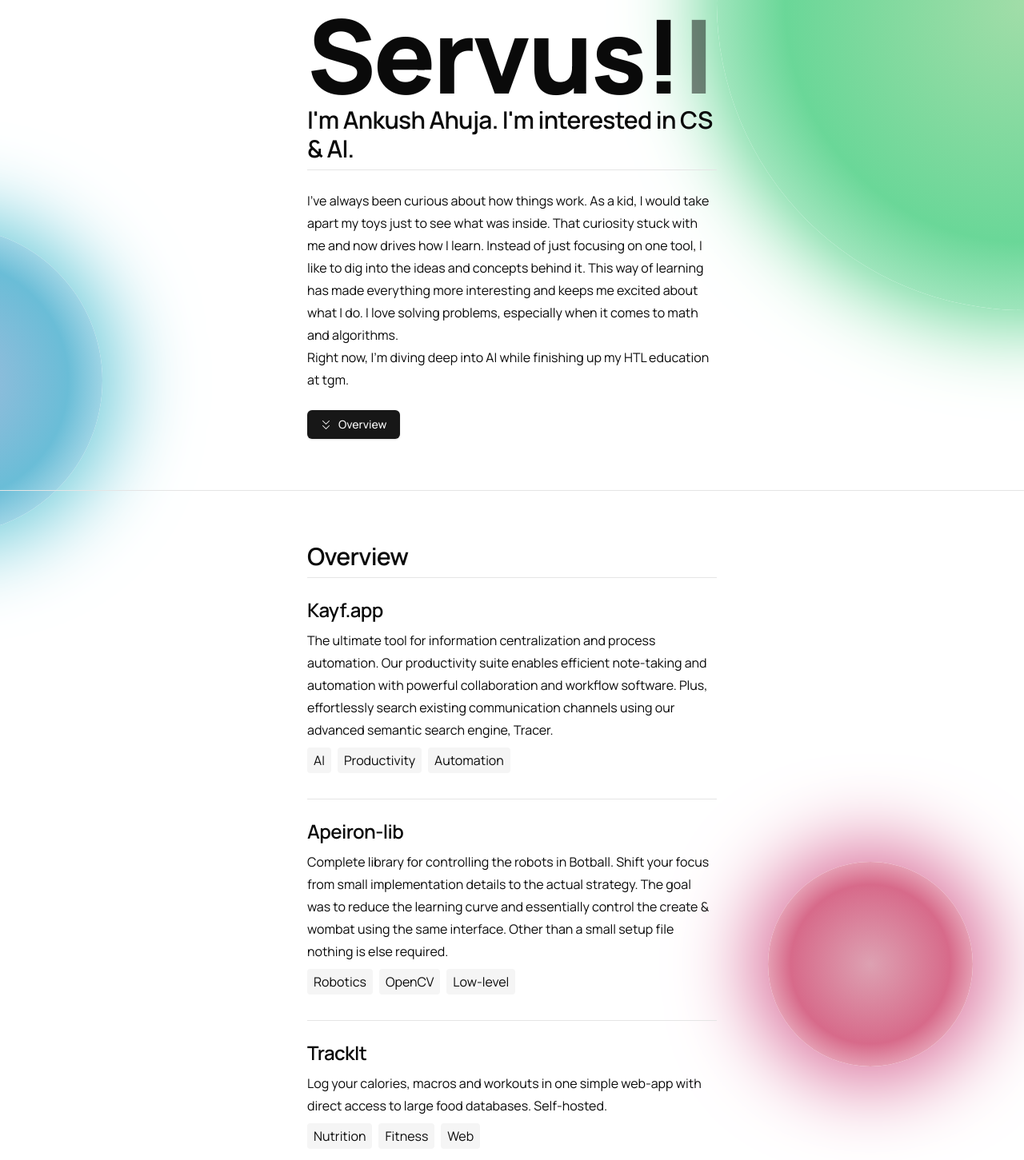
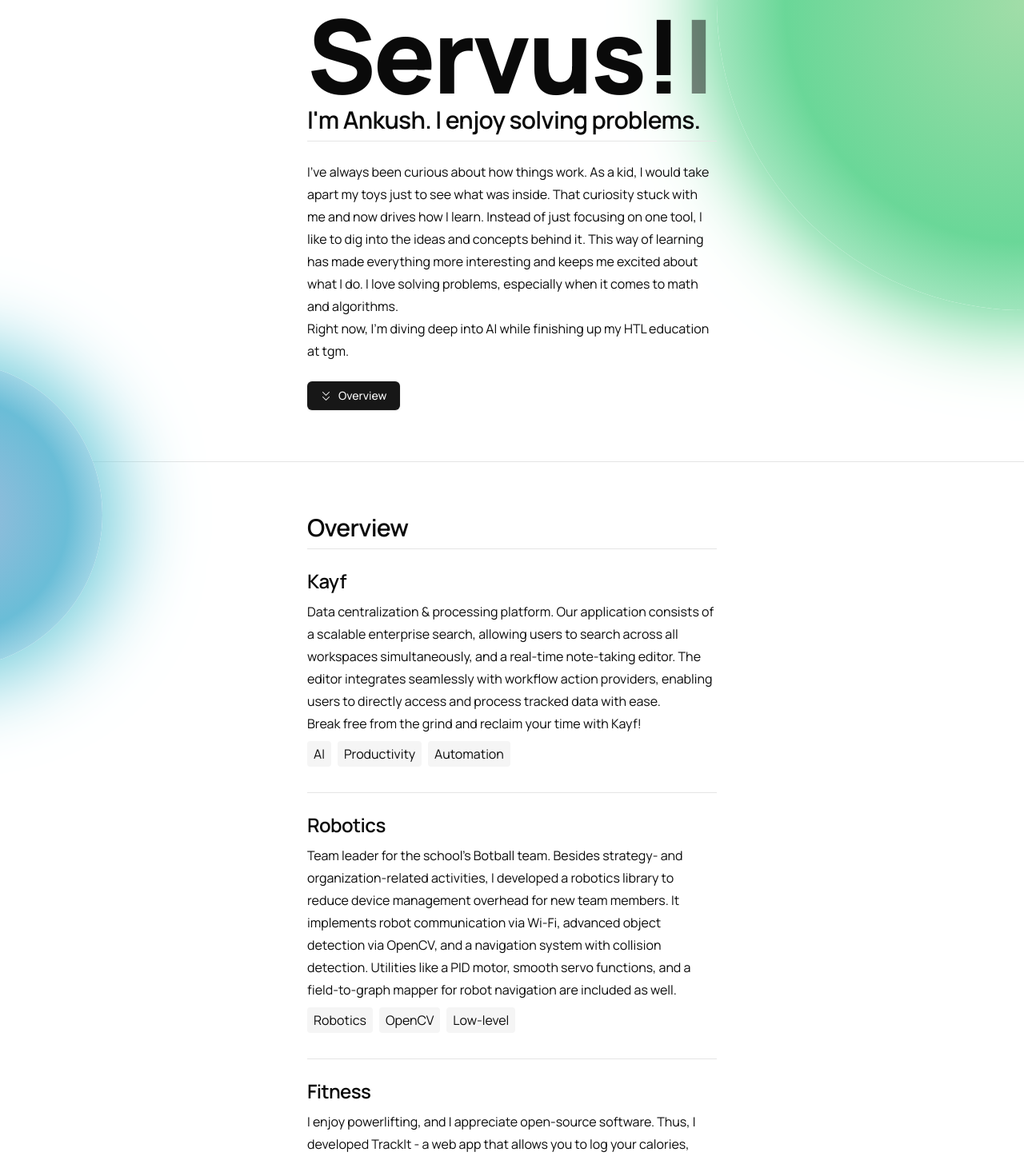
Before and after one commit to aa-irsya/ahujaankush.github.io, a Next.js app: page / in a window 1280 px wide. Shown: the part 140-1591 px from the top of the page at 80% size. Built offline with nearby package versions, Linux system fonts and the light colour scheme.

Commit message:
More circles and better descriptions

```diff
--- a/src/app/(main)/education/page.tsx
+++ b/src/app/(main)/education/page.tsx
@@ -10,7 +10,9 @@
 
 const institutions = [{
     title: "tgm - Die Schule der Technik",
-  description: "Specializing in data science and artificial intelligence within the department of information technology. Led the Botball team and actively participated in Olympiads and coding contests. Elected as Second Vice Student representative, SGA member, and Class Representative. Member of the school's taskforce. Responsible for the evacuation of students in case of an emergency as a member of the Fire Preventation Team. Diploma thesis: kayf.app/tracer, building a scalable semantic enterprise search engine.",
+    description: <>
+        Specialized in Data Science & AI within the Department of Information Technology. Elected as one of the three student representatives for over 2700 students of Vienna&apos;s largest school. Served as team leader for the robotics team in the Botball competition. Member of the school&apos;s fire emergency response team and taskforce. Enjoyed problem-solving through informatics and math olympiad. Diploma thesis: <Link href="https://kayf.app" className="font-bold underline">Kayf</Link>
+    </>,
     timeframe: "September 2020 - June 2025",
     degree: "HTL Matura (Engineer's degree), ISCED 5",
     link: "https://www.tgm.ac.at/",
@@ -28,6 +30,7 @@
     return (
         <main className="flex flex-col grow items-center px-6 md:px-0 mt-20">
             <Section>
+                <div className="absolute mt-[-10vmax] left-[-20vmax] w-[40vmax] h-[40vmax] rounded-full red-circle" />
                 <div className="flex flex-col md:space-y-6 lg:space-y-0">
                     <Heading1 >
                         <Typewriter
@@ -42,7 +45,7 @@
                     </Heading1>
                 </div>
                 <Paragraph>
-          I&apos;m currently in my final year of highschool at Vienna&apos;s largest school, <Link href="https://www.tgm.ac.at/" className="font-bold underline">tgm</Link>, where I specialized in data science and artificial intelligence. I&apos;m very grateful for privelege I&apos;ve had at tgm of being able to deep dive into one topic.
+                    I&apos;m currently in my final year of high school at Vienna&apos;s largest school, <Link href="https://www.tgm.ac.at/" className="font-bold underline">tgm</Link>, where I specialized in data science and artificial intelligence. I&apos;m very grateful for the privilege I&apos;ve had at tgm of being able to deep dive into one topic, and I&apos;m also thankful for the people I&apos;ve met along the way.
                 </Paragraph>
                 <Heading2 id="projects" className="mt-4">Institutions</Heading2>
                 {
@@ -70,6 +73,7 @@
                         </div>
                     ))
                 }
+                <div className="absolute mt-[-20vmax] right-[-30vmax] w-[60vmax] h-[60vmax] rounded-full purple-circle" />
             </Section>
         </main>
     );
--- a/src/app/(main)/page.tsx
+++ b/src/app/(main)/page.tsx
@@ -11,20 +11,26 @@
 import { Typewriter } from 'react-simple-typewriter'
 
 const summary = [{
-    title: "Kayf.app",
-    description: <>The ultimate tool for information centralization and process automation. Our productivity suite enables efficient note-taking and automation with powerful collaboration and workflow software. Plus, effortlessly search existing communication channels using our advanced semantic search engine, Tracer.</>,
+    title: "Kayf",
+    description: <>Data centralization & processing platform. Our application consists of a scalable enterprise search, allowing users to search across all workspaces simultaneously, and a real-time note-taking editor. The editor integrates seamlessly with workflow action providers, enabling users to directly access and process tracked data with ease.
+        <br />
+        Break free from the grind and reclaim your time with Kayf!</>,
     tags: ["AI", "Productivity", "Automation"],
     link: "https://kayf.app",
 },
 {
-    title: "Apeiron-lib",
-    description: <>Complete library for controlling the robots in Botball. Shift your focus from small implementation details to the actual strategy. The goal was to reduce the learning curve and essentially control the create & wombat using the same interface. Other than a small setup file nothing is else required.</>,
+    title: "Robotics",
+    description: <>
+        Team leader for the school&apos;s Botball team. Besides strategy- and organization-related activities, I developed a robotics library to reduce device management overhead for new team members. It implements robot communication via Wi-Fi, advanced object detection via OpenCV, and a navigation system with collision detection. Utilities like a PID motor, smooth servo functions, and a field-to-graph mapper for robot navigation are included as well.
+    </>,
     tags: ["Robotics", "OpenCV", "Low-level"],
     link: "https://github.com/ApeironOrg/apeiron-lib",
 },
 {
-    title: "TrackIt",
-    description: <>Log your calories, macros and workouts in one simple web-app with direct access to large food databases. Self-hosted.</>,
+    title: "Fitness",
+    description: <>
+        I enjoy powerlifting, and I appreciate open-source software. Thus, I developed TrackIt - a web app that allows you to log your calories, macros, and workouts in one simple interface, with direct access to large food databases. It&apos;s self-hosted.
+    </>,
     tags: ["Nutrition", "Fitness", "Web"],
     link: "https://github.com/ahujaankush/TrackIt",
 },
@@ -32,7 +38,7 @@
     title: "School Representative",
     description: <>Elected as one of the three representatives of Vienna&apos;s largest high school. Member of the SGA, a committee responsible for making decisions and organizing events for around 2,700 students and over 400 teachers.</>,
     tags: ["Organization", "Decision Making", "SGA"],
-    link: "https://github.com/ahujaankush/AetherizedDots",
+    link: "https://www.tgm.ac.at/",
 }
 ]
 
@@ -40,8 +46,8 @@
     return (
         <main className="flex w-screen flex-col grow items-center px-6 md:px-0 mt-20">
             <Section>
-                <div className="absolute mt-[-30vw] right-[-30vw] w-[60vw] h-[60vw] rounded-full green-circle"></div>
-                <div className="absolute mt-[35vh] left-[-20vw] w-[30vw] h-[30vw] rounded-full blue-circle"></div>
+                <div className="absolute mt-[-30vmax] right-[-30vmax] w-[60vmax] h-[60vmax] rounded-full green-circle" />
+                <div className="absolute mt-[35vmax] left-[-20vmax] w-[30vmax] h-[30vmax] rounded-full blue-circle" />
                 <div className="flex flex-col md:space-y-6 lg:space-y-0">
                     <Heading1 className="!text-[10vw]">
                         <Typewriter
@@ -55,7 +61,7 @@
                         />
                     </Heading1>
                     <Heading2>
-                        I&apos;m Ankush Ahuja. I&apos;m interested in CS & AI.
+                        I&apos;m Ankush. I enjoy solving problems.
                     </Heading2>
                 </div>
                 <Paragraph>
@@ -64,16 +70,15 @@
                     I love solving problems, especially when it comes to math and algorithms. <br />
                     Right now, I&apos;m diving deep into AI while finishing up my HTL education at tgm.
                 </Paragraph>
-                <a href="/#overview">
+                <Link href="/#overview">
                     <Button className="mt-6">
                         <DoubleArrowDownIcon className="mr-2" />
                         Overview
                     </Button>
-                </a>
+                </Link>
             </Section>
-            <Separator />
+            <Separator className="z-[-2]" />
             <Section>
-                <div className="absolute mt-[50vh] right-[5vw] w-[20vw] h-[20vw] rounded-full red-circle"></div>
                 <Heading2 id="overview">Overview</Heading2>
                 {
                     summary.map((e, i) => (
@@ -97,10 +102,11 @@
                                     </div>
                                 </div>
                             </div>
-                            {i < summary.length - 1 ? <Separator /> : null}
+                            {i < summary.length - 1 ? <Separator className="z-[-2]" /> : null}
                         </div>
                     ))
                 }
+                <div className="absolute mt-[-10vmax] right-[-6vmax] w-[20vmax] h-[20vmax] rounded-full red-circle" />
             </Section>
         </main>
     );
--- a/src/app/(main)/professional/page.tsx
+++ b/src/app/(main)/professional/page.tsx
@@ -12,7 +12,7 @@
     {
         company: "Vienna University of Technology",
         position: "Machine Learning Intern",
-    description: "Developed a service to search through multiple document providers simultaneously using a hybrid BM25 and FAISS cosine similarity approach. This internship laid the foundation for https://kayf.app/tracer and allowed me to experiment with various NLP techniques while receiving support from university staff.",
+        description: <>Developed a service to search through multiple document providers simultaneously using a hybrid BM25 and FAISS cosine similarity approach. This internship laid the foundation for <Link href="https://kayf.app/tracer" className="underline font-bold">Kayf</Link> and allowed me to experiment with various NLP techniques while receiving support from university staff.</>,
         timeframe: "July 2024 - August 2024",
         link: "https://www.tuwien.at/en/",
     },
@@ -29,6 +29,7 @@
     return (
         <main className="flex flex-col grow items-center px-6 md:px-0 mt-20">
             <Section>
+                <div className="absolute mt-[-20vmax] right-[-20vmax] w-[40vmax] h-[40vmax] rounded-full green-circle" />
                 <div className="flex flex-col md:space-y-6 lg:space-y-0">
                     <Heading1 >
                         <Typewriter
@@ -42,9 +43,6 @@
                         />
                     </Heading1>
                 </div>
-        <Paragraph>
-          WIP
-        </Paragraph>
                 <Heading2 className="mt-4">Organizations</Heading2>
                 {
                     organizations.map((e, i) => (
@@ -71,6 +69,7 @@
                         </div>
                     ))
                 }
+                <div className="absolute mt-[-10vmax] left-[-20vmax] w-[30vmax] h-[30vmax] rounded-full red-circle" />
             </Section>
         </main>
     );
--- a/src/app/globals.css
+++ b/src/app/globals.css
@@ -95,19 +95,25 @@
 }
 
 .green-circle {
-    z-index: -999;
+    z-index: -1;
     box-shadow: 0 0 100px 20px #6ad798ff;
     background: radial-gradient(circle, #a1dda8ff, #6ad798ff 55%, #ffffff 100%);
 }
 
 .blue-circle {
-    z-index: -999;
+    z-index: -1;
     box-shadow: 0 0 100px 20px #69c9d8ff;
     background: radial-gradient(circle, #a1bcddff, #6abdd7ff 55%, #ffffff 100%);
 }
 
 .red-circle {
-    z-index: -999;
+    z-index: -1;
     box-shadow: 0 0 100px 20px #d86997ff;
     background: radial-gradient(circle, #dda1b2ff, #d76a8aff 55%, #ffffff 100%);
 }
+
+.purple-circle{
+    z-index: -1;
+    box-shadow: 0 0 100px 20px #a169d8ff;
+    background: radial-gradient(circle, #c4a1ddff, #a76ad7ff 55%, #ffffff 100%);
+}
```
Also changed, not shown: 1 other file (tests, documents, lock files or other folders). Lines whose indentation alone changed are shown as unchanged.
